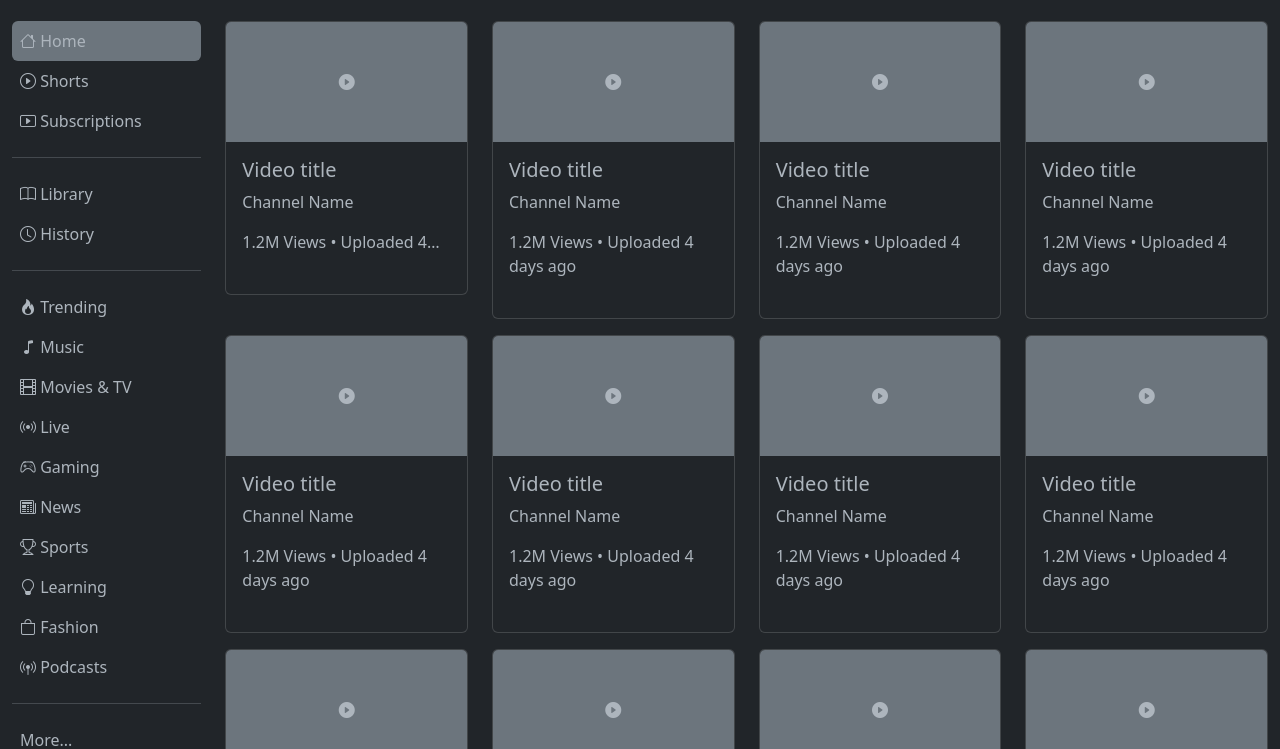
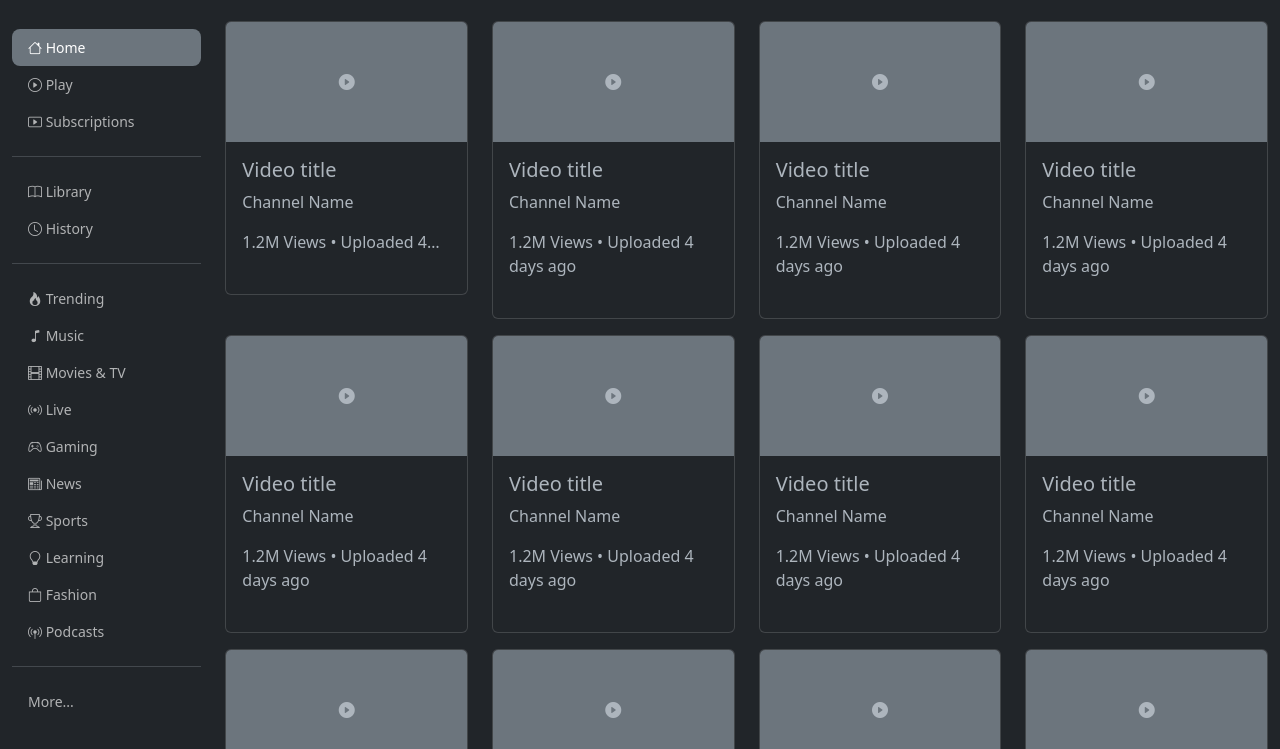
Before and after one commit to Relliumachine42/BootstrapComponents, a plain HTML site: page codertube.html in a window 1280 px wide. Shown: the part 51-800 px from the top of the page. Drawn offline with nearby package versions, Linux system fonts and the light colour scheme.

Commit message:
updated sidebar

```diff
--- a/codertube.html
+++ b/codertube.html
@@ -48,9 +48,7 @@
 
         <div class="row">
 
-            <!--sidebars -->
-
-            <!-- the one we did in class
+            <!--sidebar -->
             <div class="col-2">
                 <nav class="navbar sticky-sidebar">
                     <ul class="navbar-nav w-100 text-center text-md-start small">
@@ -75,57 +73,75 @@
                         <hr />
                         <li class="nav-item">
                             <a class="nav-link ps-md-3 text-nowrap" href="#">
-                                <i class="bi bi-house"></i>
-                                <span class="d-none d-md-inline">Home</span>
+                                <i class="bi bi-book"></i>
+                                <span class="d-none d-md-inline">Library</span>
                             </a>
                         </li>
                         <li class="nav-item">
                             <a class="nav-link ps-md-3 text-nowrap" href="#">
-                                <i class="bi bi-house"></i>
-                                <span class="d-none d-md-inline">Home</span>
+                                <i class="bi bi-clock"></i>
+                                <span class="d-none d-md-inline">History</span>
                             </a>
                         </li>
                         <hr />
                         <li class="nav-item">
                             <a class="nav-link ps-md-3 text-nowrap" href="#">
-                                <i class="bi bi-house"></i>
-                                <span class="d-none d-md-inline">Home</span>
+                                <i class="bi bi-fire"></i>
+                                <span class="d-none d-md-inline">Trending</span>
                             </a>
                         </li>
                         <li class="nav-item">
                             <a class="nav-link ps-md-3 text-nowrap" href="#">
-                                <i class="bi bi-house"></i>
-                                <span class="d-none d-md-inline">Home</span>
+                                <i class="bi bi-music-note"></i>
+                                <span class="d-none d-md-inline">Music</span>
                             </a>
                         </li>
                         <li class="nav-item">
                             <a class="nav-link ps-md-3 text-nowrap" href="#">
-                                <i class="bi bi-house"></i>
-                                <span class="d-none d-md-inline">Home</span>
+                                <i class="bi bi-film"></i>
+                                <span class="d-none d-md-inline">Movies & TV</span>
                             </a>
                         </li>
                         <li class="nav-item">
                             <a class="nav-link ps-md-3 text-nowrap" href="#">
-                                <i class="bi bi-house"></i>
-                                <span class="d-none d-md-inline">Home</span>
+                                <i class="bi bi-broadcast"></i>
+                                <span class="d-none d-md-inline">Live</span>
                             </a>
                         </li>
                         <li class="nav-item">
                             <a class="nav-link ps-md-3 text-nowrap" href="#">
-                                <i class="bi bi-house"></i>
-                                <span class="d-none d-md-inline">Home</span>
+                                <i class="bi bi-controller"></i>
+                                <span class="d-none d-md-inline">Gaming</span>
                             </a>
                         </li>
                         <li class="nav-item">
                             <a class="nav-link ps-md-3 text-nowrap" href="#">
-                                <i class="bi bi-house"></i>
-                                <span class="d-none d-md-inline">Home</span>
+                                <i class="bi bi-newspaper"></i>
+                                <span class="d-none d-md-inline">News</span>
                             </a>
                         </li>
                         <li class="nav-item">
                             <a class="nav-link ps-md-3 text-nowrap" href="#">
-                                <i class="bi bi-house"></i>
-                                <span class="d-none d-md-inline">Home</span>
+                                <i class="bi bi-trophy"></i>
+                                <span class="d-none d-md-inline">Sports</span>
+                            </a>
+                        </li>
+                        <li class="nav-item">
+                            <a class="nav-link ps-md-3 text-nowrap" href="#">
+                                <i class="bi bi-lightbulb"></i>
+                                <span class="d-none d-md-inline">Learning</span>
+                            </a>
+                        </li>
+                        <li class="nav-item">
+                            <a class="nav-link ps-md-3 text-nowrap" href="#">
+                                <i class="bi bi-bag"></i>
+                                <span class="d-none d-md-inline">Fashion</span>
+                            </a>
+                        </li>
+                        <li class="nav-item">
+                            <a class="nav-link ps-md-3 text-nowrap" href="#">
+                                <i class="bi bi-broadcast-pin"></i>
+                                <span class="d-none d-md-inline">Podcasts</span>
                             </a>
                         </li>
                         <hr />
@@ -136,153 +152,8 @@
                         </li>
                     </ul>
                 </nav>
-            </div> -->
-
-
-
-            <div class="d-sm-none col-2">
-
-
-
-                <div class="button container-fluid p-2 rounded-2 text-center bg-secondary">
-                    <i class="bi bi-house"></i>
-                </div>
-                <div class="button container-fluid p-2 rounded-2 text-center bg-transparent">
-                    <i class="bi bi-play-circle"></i>
-                </div>
-                <div class="button container-fluid p-2 rounded-2 text-center bg-transparent">
-                    <i class="bi bi-play-btn"></i>
-                </div>
-                <hr />
-                <div class="button container-fluid p-2 rounded-2 text-center bg-transparent">
-                    <i class="bi bi-book"></i>
-                </div>
-                <div class="button container-fluid p-2 rounded-2 text-center bg-transparent">
-                    <i class="bi bi-clock"></i>
-                </div>
-                <hr />
-                <div class="button container-fluid p-2 rounded-2 text-center bg-transparent">
-                    <i class="bi bi-fire"></i>
-                </div>
-                <div class="button container-fluid p-2 rounded-2 text-center bg-transparent">
-                    <i class="bi bi-music-note"></i>
-                </div>
-                <div class="button container-fluid p-2 rounded-2 text-center bg-transparent">
-                    <i class="bi bi-film"></i>
-                </div>
-                <div class="button container-fluid p-2 rounded-2 text-center bg-transparent">
-                    <i class="bi bi-broadcast"></i>
-                </div>
-                <div class="button container-fluid p-2 rounded-2 text-center bg-transparent">
-                    <i class="bi bi-controller"></i>
-                </div>
-                <div class="button container-fluid p-2 rounded-2 text-center bg-transparent">
-                    <i class="bi bi-newspaper"></i>
-                </div>
-                <div class="button container-fluid p-2 rounded-2 text-center bg-transparent">
-                    <i class="bi bi-trophy"></i>
-                </div>
-                <div class="button container-fluid p-2 rounded-2 text-center bg-transparent">
-                    <i class="bi bi-lightbulb"></i>
-                </div>
-                <div class="button container-fluid p-2 rounded-2 text-center bg-transparent">
-                    <i class="bi bi-bag"></i>
-                </div>
-                <div class="button container-fluid p-2 rounded-2 text-center bg-transparent">
-                    <i class="bi bi-broadcast-pin"></i>
-                </div>
-                <hr />
-                <div class="button container-fluid p-2 rounded-2 text-center bg-transparent">
-                    More...
-                </div>
-
-
-
-
-
-
-
             </div>
-
-            <div class="d-none d-sm-block col-2">
-
-
-
-                <div class="button container-fluid p-2 rounded-2 bg-secondary">
-                    <i class="bi bi-house"></i>
-                    Home
-                </div>
-                <div class="button container-fluid p-2 rounded-2 bg-transparent">
-                    <i class="bi bi-play-circle"></i>
-                    Shorts
-                </div>
-                <div class="button container-fluid p-2 rounded-2 bg-transparent">
-                    <i class="bi bi-play-btn"></i>
-                    Subscriptions
-                </div>
-                <hr />
-                <div class="button container-fluid p-2 rounded-2 bg-transparent">
-                    <i class="bi bi-book"></i>
-                    Library
-                </div>
-                <div class="button container-fluid p-2 rounded-2 bg-transparent">
-                    <i class="bi bi-clock"></i>
-                    History
-                </div>
-                <hr />
-                <div class="button container-fluid p-2 rounded-2 bg-transparent">
-                    <i class="bi bi-fire"></i>
-                    Trending
-                </div>
-                <div class="button container-fluid p-2 rounded-2 bg-transparent">
-                    <i class="bi bi-music-note"></i>
-                    Music
-                </div>
-                <div class="button container-fluid p-2 rounded-2 bg-transparent">
-                    <i class="bi bi-film"></i>
-                    Movies & TV
-                </div>
-                <div class="button container-fluid p-2 rounded-2 bg-transparent">
-                    <i class="bi bi-broadcast"></i>
-                    Live
-                </div>
-                <div class="button container-fluid p-2 rounded-2 bg-transparent">
-                    <i class="bi bi-controller"></i>
-                    Gaming
-                </div>
-                <div class="button container-fluid p-2 rounded-2 bg-transparent">
-                    <i class="bi bi-newspaper"></i>
-                    News
-                </div>
-                <div class="button container-fluid p-2 rounded-2 bg-transparent">
-                    <i class="bi bi-trophy"></i>
-                    Sports
-                </div>
-                <div class="button container-fluid p-2 rounded-2 bg-transparent">
-                    <i class="bi bi-lightbulb"></i>
-                    Learning
-                </div>
-                <div class="button container-fluid p-2 rounded-2 bg-transparent">
-                    <i class="bi bi-bag"></i>
-                    Fashion
-                </div>
-                <div class="button container-fluid p-2 rounded-2 bg-transparent">
-                    <i class="bi bi-broadcast-pin"></i>
-                    Podcasts
-                </div>
-                <hr />
-                <div class="button container-fluid p-2 rounded-2 bg-transparent">
-                    More...
-                </div>
-
-
-
-
-
-
-
-            </div>
-            <!-- sidebars end -->
+            <!-- sidebar end -->
 
             <div class="col-10">
 
```
